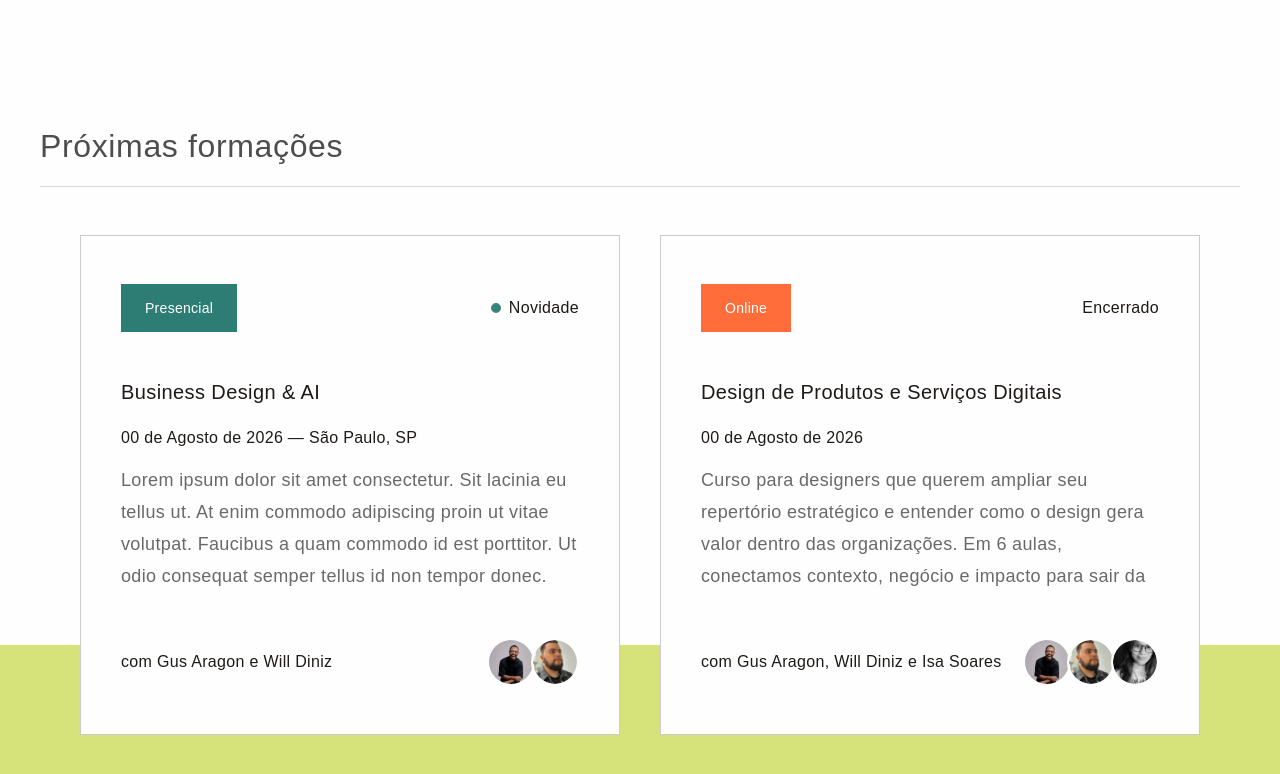
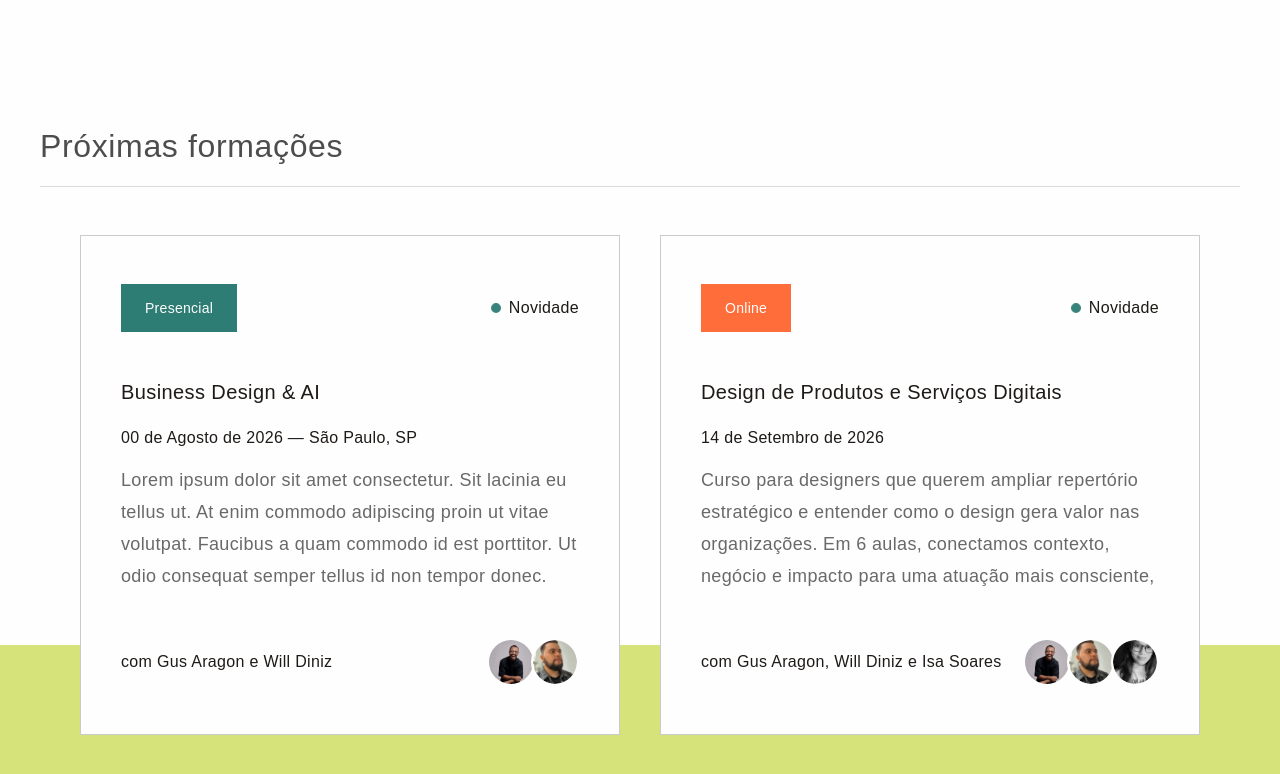
Before and after one commit to KataEstudioLab/kata-preview, a plain HTML site: page index.html in a window 1280 px wide. Shown: the part 1051-1825 px from the top of the page. Drawn offline with Linux system fonts and the light colour scheme; a web font is replaced by a local one.

Commit message:
Update Design de Produtos card: new description, Novidade badge, date 14/09
Co-Authored-By: Claude Sonnet 4.6 <noreply@anthropic.com>

```diff
--- a/index.html
+++ b/index.html
@@ -117,15 +117,15 @@
           <article class="curso-card" data-tipo="online">
             <div class="curso-card__top">
               <span class="curso-card__tag curso-card__tag--online">Online</span>
-              <div class="curso-card__badge">
-                Encerrado
+              <div class="curso-card__badge curso-card__badge--novidade">
+                <span class="curso-card__dot" aria-hidden="true"></span>
+                Novidade
               </div>
             </div>
             <div class="curso-card__body">
               <h3 class="curso-card__title">Design de Produtos e Serviços Digitais</h3>
-              <p class="curso-card__date">00 de Agosto de 2026</p>
-              <p class="curso-card__desc">Curso para designers que querem ampliar seu repertório estratégico e entender como o design gera valor dentro das organizações.
-Em 6 aulas, conectamos contexto, negócio e impacto para sair da execução automática e construir uma atuação mais consciente, relevante e influente.</p>
+              <p class="curso-card__date">14 de Setembro de 2026</p>
+              <p class="curso-card__desc">Curso para designers que querem ampliar repertório estratégico e entender como o design gera valor nas organizações. Em 6 aulas, conectamos contexto, negócio e impacto para uma atuação mais consciente, relevante e influente.</p>
             </div>
             <div class="curso-card__footer">
               <p class="curso-card__autores"><span class="curso-card__autores-pre">com</span> Gus Aragon, Will Diniz e Isa Soares</p>
```
Also changed, not shown: cursos.html (+5 -5 lines).
